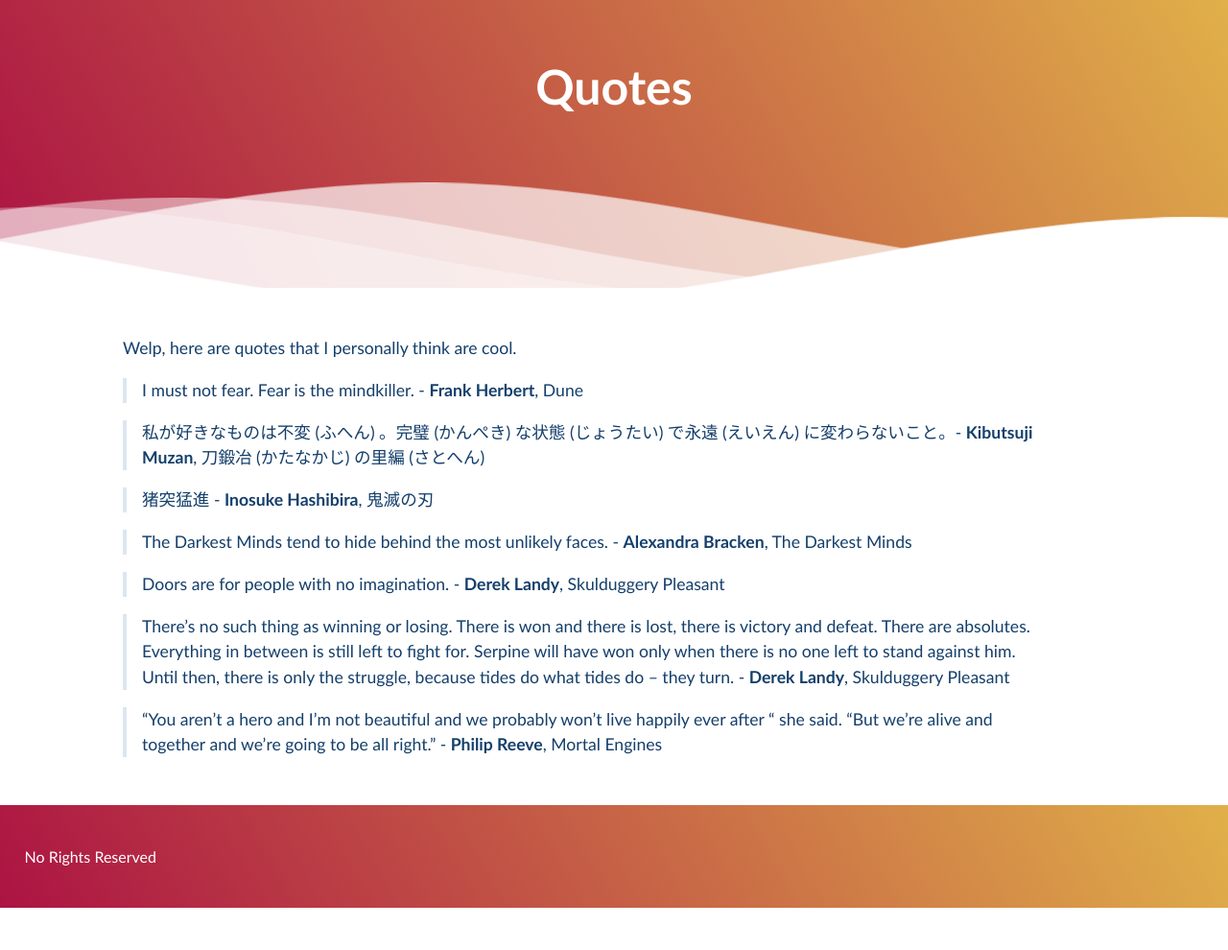
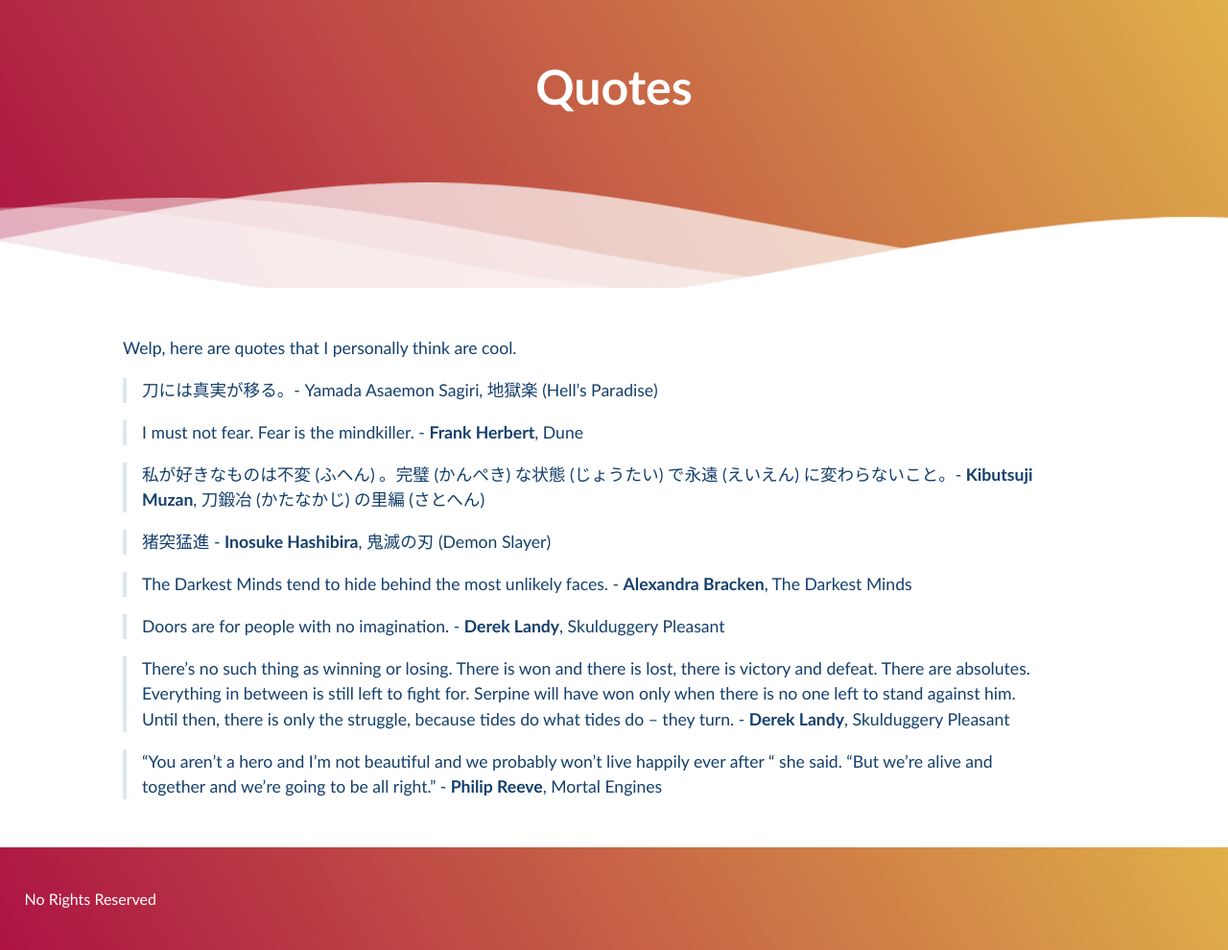
Before and after one commit to Pi-thagoras/the-chicken-pen, a Jekyll site: the page built from Quotes.md, in a window 1280 px wide. Shown: the whole page at 96% size. Built offline with Jekyll 4.4.1, drawn with Linux system fonts in a browser that asks for light colours; before the commit the page ends 946 px from its top, so only the background shows below that.

Commit message:
vault backup: 2023-04-11 20:29:37

```diff
--- a/Quotes.md
+++ b/Quotes.md
@@ -5,11 +5,13 @@
 Welp, here are quotes that I personally think are cool.
 
 
+>刀には真実が移る。- Yamada Asaemon Sagiri, 地獄楽 (Hell's Paradise)
+
 >I must not fear. Fear is the mindkiller. - **Frank Herbert**, Dune
 
 >私が好きなものは不変 (ふへん) 。完璧 (かんぺき) な状態 (じょうたい) で永遠 (えいえん) に変わらないこと。- **Kibutsuji Muzan**, 刀鍛冶 (かたなかじ) の里編 (さとへん)
 
->猪突猛進 - **Inosuke Hashibira**, 鬼滅の刃
+>猪突猛進 - **Inosuke Hashibira**, 鬼滅の刃 (Demon Slayer)
 
 >The Darkest Minds tend to hide behind the most unlikely faces. - **Alexandra Bracken**, The Darkest Minds
 
```
Also changed, not shown: .obsidian/plugins/novel-word-count/data.json, .obsidian/workspace.json.
